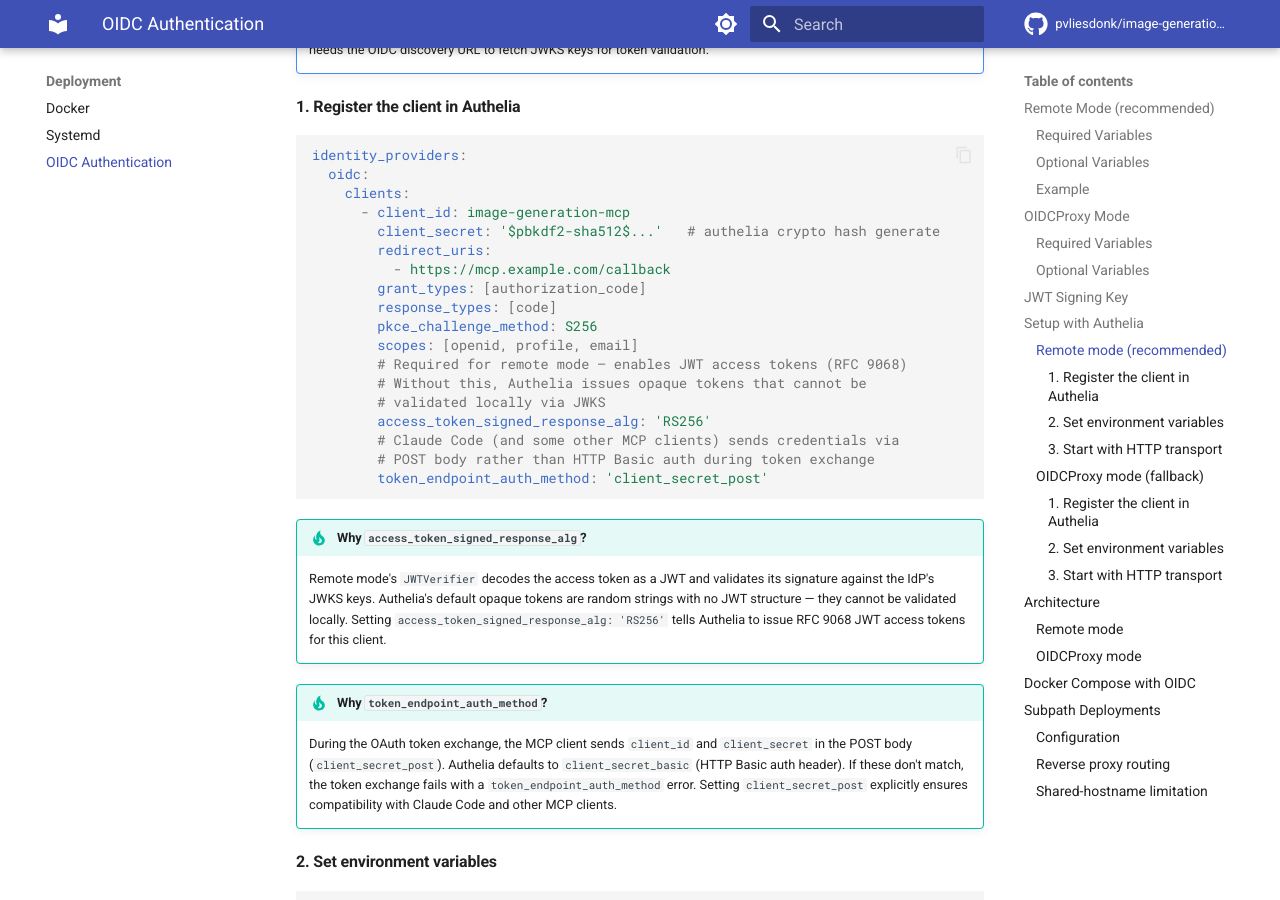
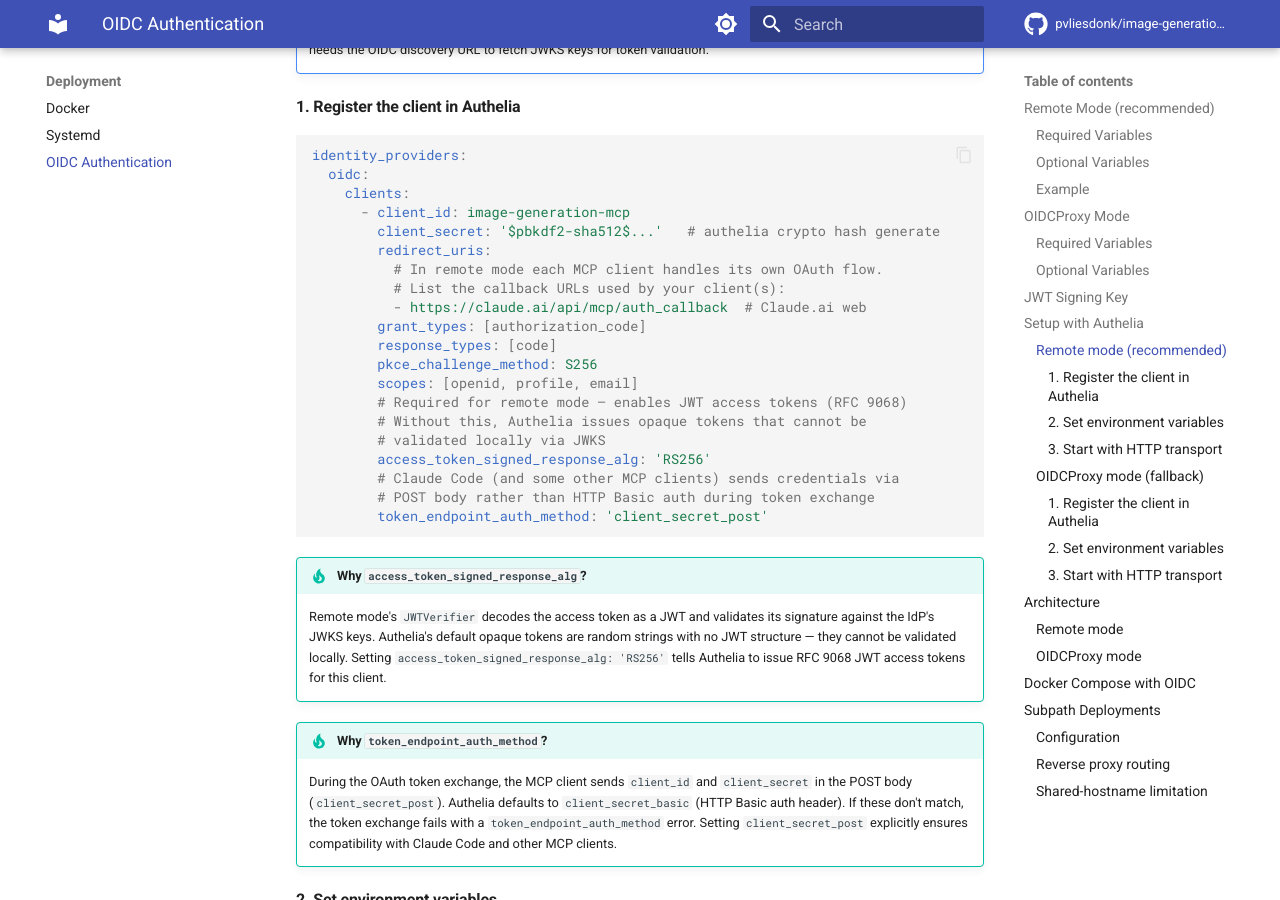
Before and after one commit to pvliesdonk/image-generation-mcp, an MkDocs documentation site: the page built from docs/deployment/oidc.md, in a window 1280 px wide and 900 px high, scrolled down 3595 px. Built offline with MkDocs 1.6.1 and Material for MkDocs 9.7.7, drawn with Linux system fonts in a browser that asks for light colours; comment, search, counter and statistics services are not loaded; some of the changed text lies outside the part shown.

Commit message:
fix: address PR #105 review comments
- Fix broken anchor link to authentication.md session lifetime section
- Use client-specific redirect_uris for remote mode (Claude.ai callback)
- Restore examples/oidc-auth.env reference in oidc-proxy section

Co-Authored-By: Claude Opus 4.6 <noreply@anthropic.com>

````diff
--- a/docs/deployment/oidc.md
+++ b/docs/deployment/oidc.md
@@ -83,7 +83,7 @@ openssl rand -hex 32
     Authelia issues **opaque** (non-JWT) access tokens by default. This affects which OIDC mode you can use:
 
     - **Remote mode** validates tokens locally via JWKS and **requires JWT access tokens**. Set `access_token_signed_response_alg: 'RS256'` on the client registration (see below).
-    - **OIDCProxy mode** verifies the `id_token` (always a standard JWT) instead of the access token, so opaque tokens work without extra configuration. However, oidc-proxy is subject to the [session lifetime limitation](#known-limitations-oidc-session-lifetime).
+    - **OIDCProxy mode** verifies the `id_token` (always a standard JWT) instead of the access token, so opaque tokens work without extra configuration. However, oidc-proxy is subject to the [session lifetime limitation](../guides/authentication.md#known-limitations-oidc-session-lifetime).
 
 ### Remote mode (recommended)
 
@@ -101,7 +101,9 @@ identity_providers:
       - client_id: image-generation-mcp
         client_secret: '$pbkdf2-sha512$...'   # authelia crypto hash generate
         redirect_uris:
-          - https://mcp.example.com/callback
+          # In remote mode each MCP client handles its own OAuth flow.
+          # List the callback URLs used by your client(s):
+          - https://claude.ai/api/mcp/auth_callback  # Claude.ai web
         grant_types: [authorization_code]
         response_types: [code]
         pkce_challenge_method: S256
@@ -177,6 +179,8 @@ image-generation-mcp serve --transport http --port 8000
 ```
 
 For subpath deployments (e.g., public URL `https://mcp.example.com/vault/mcp`), see [Subpath Deployments](#subpath-deployments) below.
+
+See also `examples/oidc-auth.env`.
 
 ## Architecture
 
````
